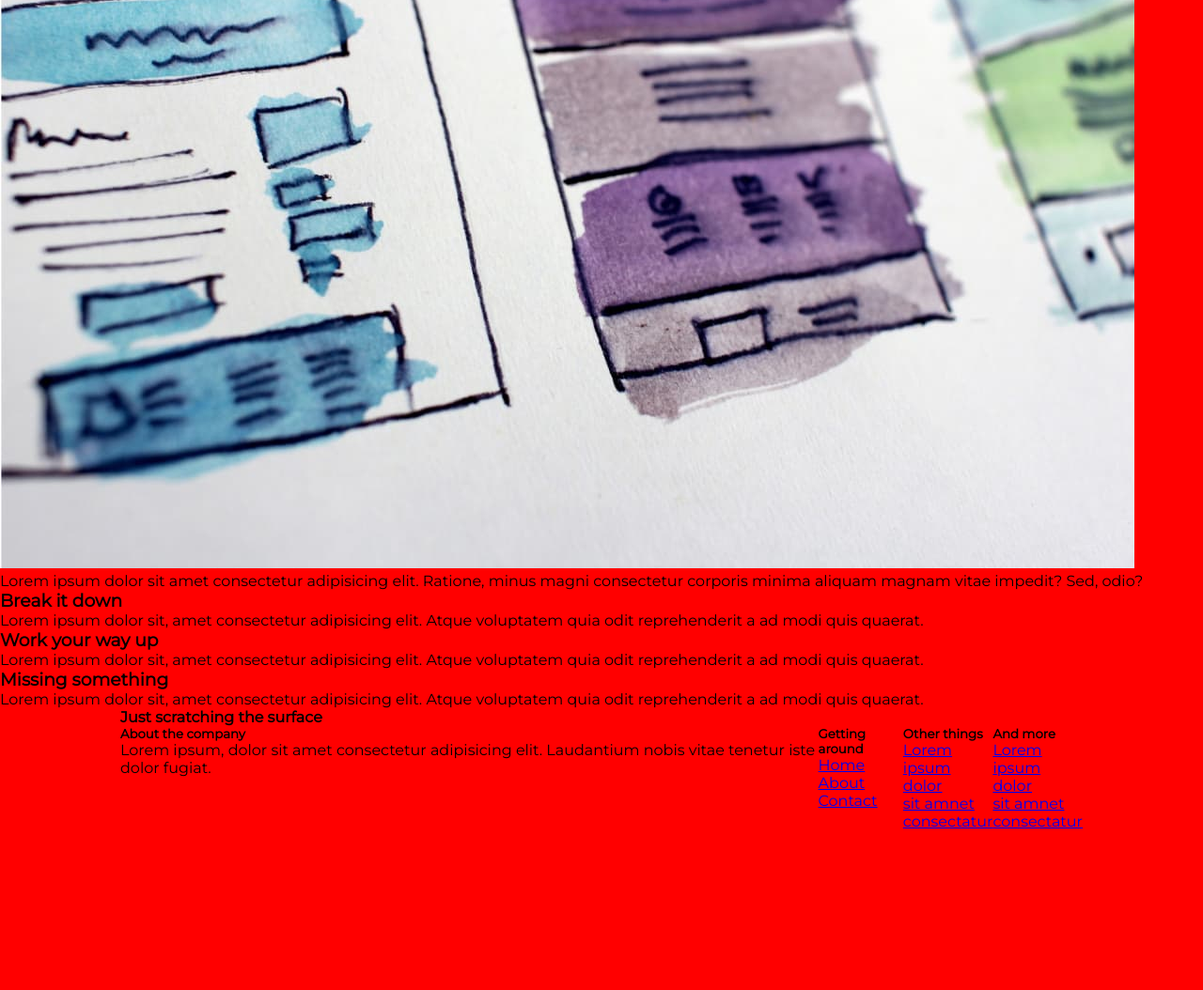
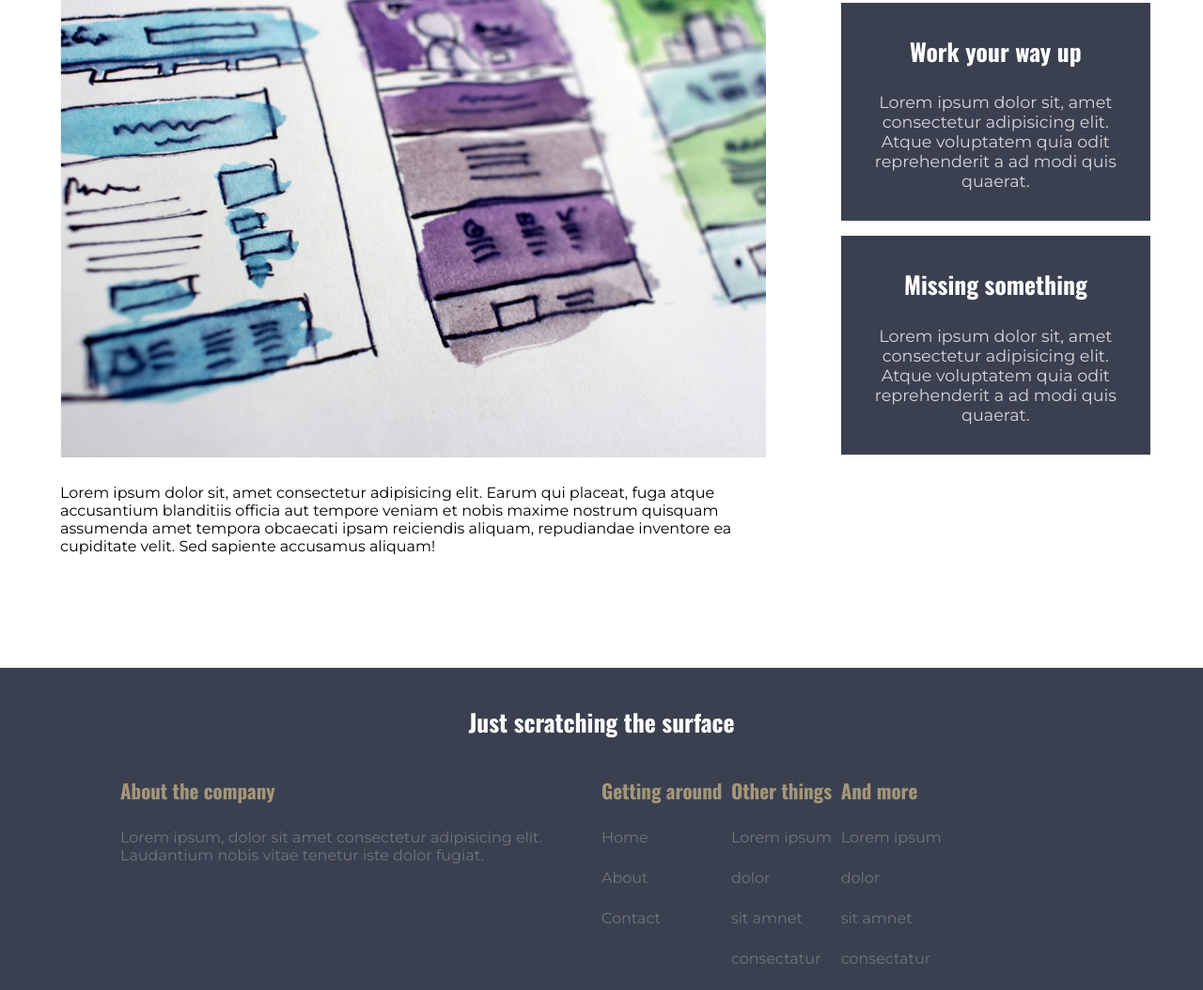
Before and after one commit to kengarakawa/kevin-conquering-resposive-layout, a plain HTML site: page index.html in a window 1280 px wide. Shown: the part 1349-2403 px from the top of the page at 94% size. Before the commit the page ends 2233 px from the top, so only its background shows below. Drawn offline with nearby package versions, Linux system fonts and the light colour scheme.

Commit message:
eh, goood enough

```diff
--- a/index.html
+++ b/index.html
@@ -29,7 +29,7 @@
       </nav>
     </header>
     <section class="hero">
-      <div class="container row">
+      <div class="container row section-hero">
         <div class="hero--left">
           <h1>
             Responseive layouts
@@ -50,8 +50,8 @@
     </section>
 
     <section class="section-two">
-      <div class="container row">
-        <div class="col section-two--col">
+      <div class="container row section-two--container">
+        <div class="section-two--col">
           <h2 class="section-two--title">Mobile-first</h2>
           <p class="section-two--text">
             Lorem ipsum dolor, sit amet consectetur adipisicing elit. Dicta
@@ -59,7 +59,7 @@
             officiis dolores cum eius aliquam iste quidem error?
           </p>
         </div>
-        <div class="col section-two--col">
+        <div class="section-two--col">
           <h2 class="section-two--title">Efficient</h2>
           <p class="section-two--text">
             Lorem ipsum dolor, sit amet consectetur adipisicing elit. Dicta
@@ -67,7 +67,7 @@
             officiis dolores cum eius aliquam iste quidem error?
           </p>
         </div>
-        <div class="col  section-two--col">
+        <div class="section-two--col">
           <h2 class="section-two--title">Done Right</h2>
           <p class="section-two--text">
             Lorem ipsum dolor, sit amet consectetur adipisicing elit. Dicta
@@ -80,38 +80,41 @@
 
     <section class="section-three">
       <div class="section-three--left">
-        <h2>It doesn't have to be so hard</h2>
-        <p>
-          Lorem ipsum dolor sit amet consectetur adipisicing elit. Ratione,
-          minus magni consectetur corporis minima aliquam magnam vitae impedit?
-          Sed, odio?
+        <h2 class="section-three--title">It doesn't have to be so hard</h2>
+        <p class="section-three--text">
+          Lorem, ipsum dolor sit amet consectetur adipisicing elit. Cupiditate
+          temporibus aliquid, quibusdam earum voluptatem optio necessitatibus
+          nobis aperiam, maiores porro non officia maxime nostrum, tempora eum
+          dignissimos perspiciatis amet sunt.
         </p>
         <img src="img/the-image.jpg" title="Papaer Draft" />
-        <p>
-          Lorem ipsum dolor sit amet consectetur adipisicing elit. Ratione,
-          minus magni consectetur corporis minima aliquam magnam vitae impedit?
-          Sed, odio?
+        <p class="section-three--text">
+          Lorem ipsum dolor sit, amet consectetur adipisicing elit. Earum qui
+          placeat, fuga atque accusantium blanditiis officia aut tempore veniam
+          et nobis maxime nostrum quisquam assumenda amet tempora obcaecati
+          ipsam reiciendis aliquam, repudiandae inventore ea cupiditate velit.
+          Sed sapiente accusamus aliquam!
         </p>
       </div>
 
       <div class="section-three--right">
         <div class="section-three--right-box">
-          <h3>Break it down</h3>
-          <p>
+          <h3 class="box--title">Break it down</h3>
+          <p class="box--text">
             Lorem ipsum dolor sit, amet consectetur adipisicing elit. Atque
             voluptatem quia odit reprehenderit a ad modi quis quaerat.
           </p>
         </div>
         <div class="section-three--right-box">
-          <h3>Work your way up</h3>
-          <p>
+          <h3 class="box--title">Work your way up</h3>
+          <p class="box--text">
             Lorem ipsum dolor sit, amet consectetur adipisicing elit. Atque
             voluptatem quia odit reprehenderit a ad modi quis quaerat.
           </p>
         </div>
         <div class="section-three--right-box">
-          <h3>Missing something</h3>
-          <p>
+          <h3 class="box--title">Missing something</h3>
+          <p class="box--text">
             Lorem ipsum dolor sit, amet consectetur adipisicing elit. Atque
             voluptatem quia odit reprehenderit a ad modi quis quaerat.
           </p>
@@ -120,13 +123,13 @@
     </section>
 
     <footer class="footer">
-      <div class="container row">
-        <div class="col"><h4>Just scratching the surface</h4></div>
+      <div class="container footer--title">
+        <h4>Just scratching the surface</h4>
       </div>
       <div class="container row">
         <div class="footer--legend">
           <h5>About the company</h5>
-          <p>
+          <p class="footer--subtext">
             Lorem ipsum, dolor sit amet consectetur adipisicing elit. Laudantium
             nobis vitae tenetur iste dolor fugiat.
           </p>
@@ -134,28 +137,50 @@
 
         <div class="footer--links">
           <h5>Getting around</h5>
-          <ul>
-            <li class="footer-item"><a href="#">Home</a></li>
-            <li class="footer-item"><a href="#">About</a></li>
-            <li class="footer-item"><a href="#">Contact</a></li>
+          <ul class="footer-list">
+            <li class="footer-item">
+              <a href="#" class="footer-item--link">Home</a>
+            </li>
+            <li class="footer-item">
+              <a href="#" class="footer-item--link">About</a>
+            </li>
+            <li class="footer-item">
+              <a href="#" class="footer-item--link">Contact</a>
+            </li>
           </ul>
         </div>
         <div class="footer--links">
           <h5>Other things</h5>
-          <ul>
-            <li class="footer-item"><a href="#">Lorem ipsum</a></li>
-            <li class="footer-item"><a href="#">dolor</a></li>
-            <li class="footer-item"><a href="#">sit amnet</a></li>
-            <li class="footer-item"><a href="#">consectatur</a></li>
+          <ul class="footer-list">
+            <li class="footer-item">
+              <a href="#" class="footer-item--link">Lorem ipsum</a>
+            </li>
+            <li class="footer-item">
+              <a href="#" class="footer-item--link">dolor</a>
+            </li>
+            <li class="footer-item">
+              <a href="#" class="footer-item--link">sit amnet</a>
+            </li>
+            <li class="footer-item">
+              <a href="#" class="footer-item--link">consectatur</a>
+            </li>
           </ul>
         </div>
         <div class="footer--links">
           <h5>And more</h5>
-          <ul>
-            <li class="footer-item"><a href="#">Lorem ipsum</a></li>
-            <li class="footer-item"><a href="#">dolor</a></li>
-            <li class="footer-item"><a href="#">sit amnet</a></li>
-            <li class="footer-item"><a href="#">consectatur</a></li>
+          <ul class="footer-list">
+            <li class="footer-item">
+              <a href="#" class="footer-item--link">Lorem ipsum</a>
+            </li>
+            <li class="footer-item">
+              <a href="#" class="footer-item--link">dolor</a>
+            </li>
+            <li class="footer-item">
+              <a href="#" class="footer-item--link">sit amnet</a>
+            </li>
+            <li class="footer-item">
+              <a href="#" class="footer-item--link">consectatur</a>
+            </li>
           </ul>
         </div>
       </div>
--- a/styles.css
+++ b/styles.css
@@ -87,10 +87,10 @@ ul {
     background-color: #3B4050;
     min-height:33em;
 }
-
 .hero--left {
-
-    margin-top:5em;
+    display:block;
+    margin:5em 0 5em 0;
+    /* border:solid 2px cyan; */
 }
 .hero--right {
 
@@ -101,7 +101,17 @@ ul {
     color:#FFF;
     line-height:1.6;
 
+    /* margin:0 5em 0 5em; */
+
+    /* border:solid 2px limegreen; */
+
 }
+
+.section-hero {
+    display:flex;
+    flex-direction: column;
+}
+
 
 h1 {
     font-family: 'Oswald';
@@ -113,6 +123,14 @@ h1 {
 .h1-hilight {
     color:#A59678;
 }
+
+
+
+.section-two--container {
+    display:flex;
+    flex-direction: column;
+}
+
 
 .section-two {
     background-color: #D5D4D9;
@@ -137,15 +155,146 @@ h1 {
 }
 
 
+.section-three--left {
+    padding: 1em;
 
+}
+
+.section-three--title {
+    color:#A59678;
+    font-family: 'Oswald';
+    font-weight: bold;
+    font-size: 2.2em;
+
+}
+.section-three--text {
+    margin: 1.5em 0 1.5em 0;
+}
+
+.section-three {
+    margin-bottom:5em;
+}
+
+.box--title {
+    font-family: 'Oswald';
+    font-weight: bold;
+    font-size:1.6em;
+    color:#FFF;
+    margin-bottom:1em;
+    text-align:center;
+}
+.box--text {
+    font-family: 'Montserrat';
+    font-size: 1.1em;
+    color:#D5D4D9;
+    text-align:center;
+
+}
+
+.section-three--right {
+    margin:0 0.5em 0 0.5em;
+}
+
+.section-three--right-box {
+    background-color: #3B4050;
+    color:#FFF;
+    margin:2em;
+    padding:2em;
+}
+
+.footer {
+    background-color: #3B4050;
+}
+
+.footer--title {
+    font-family: 'Oswald';
+    font-weight: bold;
+    font-size: 1.6em;
+    color:#fff;
+    text-align:center;
+    margin:0 auto;
+    display:block;
+    padding:1.5em 0 1.5em 0;
+
+
+    /* border:solid 2px magenta; */
+}
+
+h5 {
+    font-family: 'Oswald';
+    font-weight: bold;
+    font-size: 1.31em;
+    color:#A59678;
+    margin-bottom:1.2em;
+}
+
+.footer--subtext, .footer-item--link {
+    font-family: 'Montserrat';
+    font-size: 1em;
+    color:#6F737F;
+    margin-top:1.2em;
+}
+
+
+.footer-item--link {
+    text-decoration:none;
+}
+.footer-item--link:hover, .footer-item--link:focus {
+    opacity: .75;
+}
+.footer-item {
+    margin-bottom:1.5em;
+}
+
+.footer--legend {
+    max-width: 50vw;
+}
+.footer--links, .footer--subtext {
+    margin-right:0.6em;
+}
 @media (min-width:700px) {
     body {
-        background-color: blue;
+        /* background-color: blue; */
     }
+    .section-three--right {
+        display:flex;
+        flex-direction: row;
+    }
+    .section-three--right-box {
+        margin:0.5em;
+    }
+    .footer--legend {
+        max-width: 40vw;
+    }
+
+    .hero {
+        padding-bottom:5em;
+    }
+
+    .section-two--container {
+        display:flex;
+        flex-direction: row;
+    }
+
 }
 
 @media (min-width:1000px) {
     body {
-        background-color: red;
+        /* background-color: red; */
+    }
+    .section-three--right {
+        display:flex;
+        flex-direction: column;
+    }
+    .section-three {
+        display: flex;
+        flex-direction: row;
+        padding-top:5em;
+    }
+    .section-three--left {
+        margin:0 3em 0 3em;
+    }
+    .section-three--right {
+        margin-right:3em;
     }
 }
```
